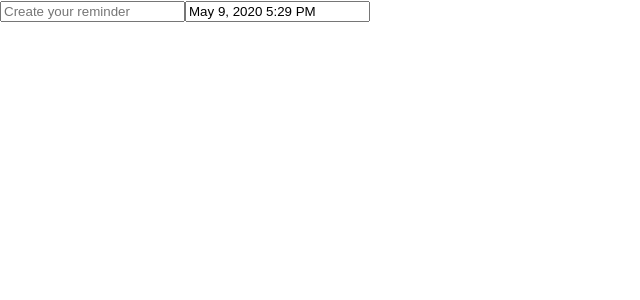
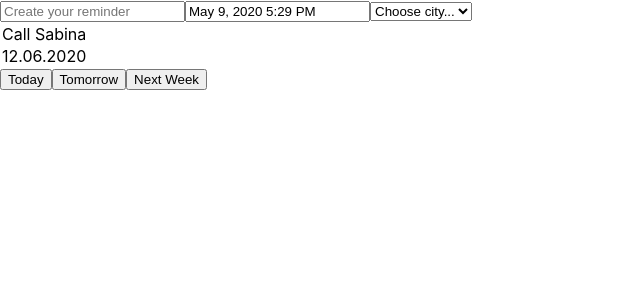
Before and after one commit to iuliaaabaciu/reminders_app, a React (Create React App) app in the folder App/web/: page / in a window 1280 px wide. Shown: the top 300 px of the page, without its empty margins (0-640 px from the left). Built offline with nearby package versions, Linux system fonts and the light colour scheme.

Commit message:
reminders app working version

```diff
--- a/App/web/src/Reminders.js
+++ b/App/web/src/App.js
@@ -1,9 +1,11 @@
 import React from 'react';
+import Filter from './Filter';
+import RemindersList from './RemindersList';
 import DatePicker from "react-datepicker";
 import "react-datepicker/dist/react-datepicker.css";
 
 
-class Reminders extends React.Component {
+class App extends React.Component {
   constructor(props) {
     super(props);
     this.state = {
@@ -33,10 +35,14 @@ class Reminders extends React.Component {
           dateFormat="MMMM d, yyyy h:mm aa"
         />
 
+        <select><option value="">Choose city...</option><option value="New York">New York</option><option value="London">London</option><option value="Amsterdam">Amsterdam</option><option value="Cluj">Cluj</option><option value="Paris">Paris</option></select>
 
+        <RemindersList />
+
+        <Filter />
       </>
     )
   }
 }
 
-export default Reminders;
+export default App;
--- /dev/null
+++ b/App/web/src/Filter.js
@@ -0,0 +1,13 @@
+import React from 'react';
+
+const Filter =(props) => {
+  return (
+    <div>
+      <button onClick={props.setFilterToToday}>Today</button>
+      <button onClick={props.setFilterToTomorrow}>Tomorrow</button>
+      <button onClick={props.setFilterToNextWeek}>Next Week</button>
+    </div>
+  )
+}
+
+export default Filter;
--- a/App/web/src/RemindersList.js
+++ b/App/web/src/RemindersList.js
@@ -1,8 +1,17 @@
 import React from 'react';
 
 const RemindersList = (props) => {
-  return(
-
+  return (
+    <table>
+      <thead>
+        {/* <tr>
+          <th>reminder</th>
+          <th>Date scheduled</th>
+        </tr> */}
+      </thead>
+      <tbody> Call Sabina</tbody>
+      <tbody> 12.06.2020</tbody>
+    </table>
   )
 }
 
--- a/App/web/src/index.js
+++ b/App/web/src/index.js
@@ -1,11 +1,11 @@
 import React from 'react';
 import ReactDOM from 'react-dom';
 import './index.css';
-import Reminders from './Reminders';
+import App from './App';
 
 ReactDOM.render(
   <React.StrictMode>
-    <Reminders />
+    <App />
   </React.StrictMode>,
   document.getElementById('root')
 );
```
Also changed, not shown: 1 other file (tests, documents, lock files or other folders).
